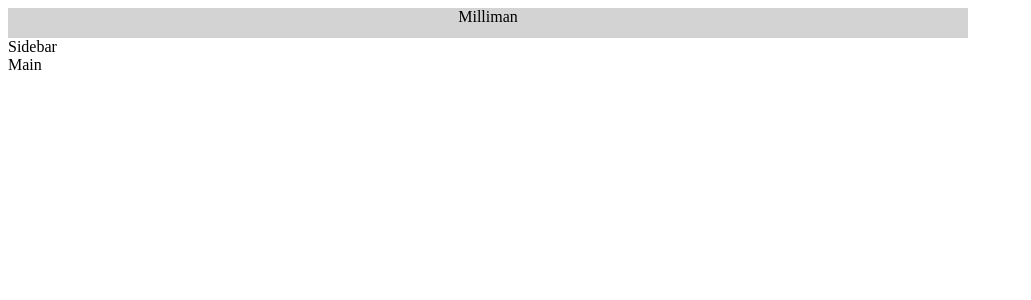
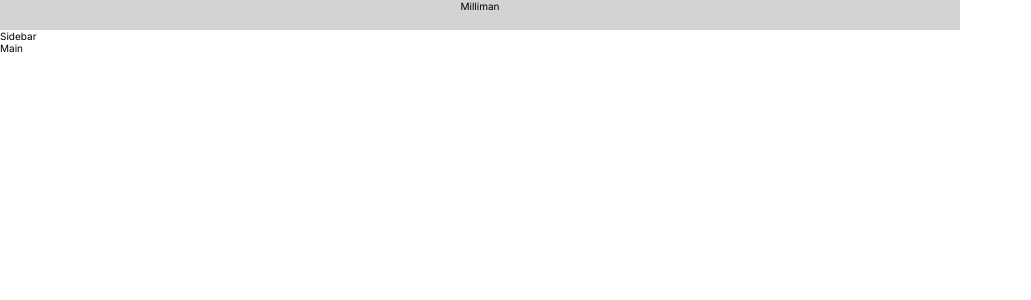
Before and after one commit to HJeong1200/milliman-toy-project, a React (Create React App) app: page / in a window 1280 px wide. Shown: the top 300 px of the page, without its empty margins (0-1031 px from the left). Built offline with nearby package versions, Linux system fonts and the light colour scheme.

Commit message:
feat - #1 add global reset css setting

```diff
--- a/src/index.css
+++ b/src/index.css
@@ -0,0 +1,10 @@
+* {
+  box-sizing: border-box;
+  font-family: "Inter", sans-serif;
+  font-size: 10px;
+}
+
+body {
+  margin: 0;
+  padding: 0;
+}
```
